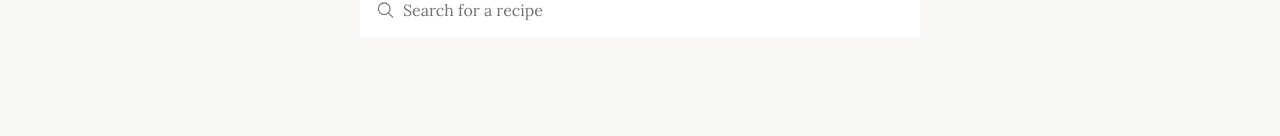
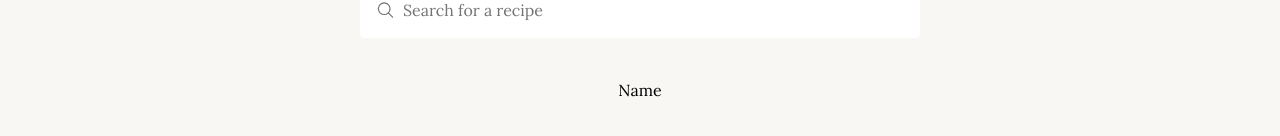
Before and after one commit to HossainRafi/Veggify, a React (Vite) app in the folder frontend/: page / in a window 1280 px wide. Shown: the part 382-518 px from the top of the page. Built offline with nearby package versions, Linux system fonts and the light colour scheme.

Commit message:
category list & item function

```diff
--- a/frontend/src/components/header/DesktopNav.jsx
+++ b/frontend/src/components/header/DesktopNav.jsx
@@ -11,15 +11,24 @@ export const DesktopNav = ({ menuItems, logo }) => {
       <ul className="flex gap-7">
         {menuItems?.map((menu, index) => (
           <li key={index}>
-            <Link to={menu} className="font-medium capitalize ">{menu} </Link>
+            <Link
+              to={menu}
+              className="font-medium capitalize "
+            >
+              {menu}{" "}
+            </Link>
           </li>
         ))}
       </ul>
 
       {/* login & signup button */}
       <ul className="flex items-center gap-4 font-medium">
-        <li className="text-secondary px-4 py-2 rounded border-2">Log In</li>
-        <li className="text-secondary px-4 py-2 rounded border-2">Sign up</li>
+        <li className="text-secondary px-4 py-2 rounded border-2 cursor-pointer">
+          Log In
+        </li>
+        <li className="text-secondary px-4 py-2 rounded border-2 cursor-pointer">
+          Sign up
+        </li>
       </ul>
     </div>
   );
--- /dev/null
+++ b/frontend/src/pages/category/CategoryWrapper.jsx
@@ -0,0 +1,27 @@
+import { Link } from "react-router-dom";
+
+function CategoryItem() {
+  return (
+    <div>
+      <Link to={"/"}>
+        <div>Name</div>
+      </Link>
+    </div>
+  );
+}
+
+function CategoryList() {
+  return (
+    <div className="flex flex-wrap justify-center items-center gap-8">
+      <CategoryItem />
+    </div>
+  );
+}
+
+export const CategoryWrapper = () => {
+  return (
+    <div>
+      <CategoryList />
+    </div>
+  );
+};
--- a/frontend/src/pages/home/Home.jsx
+++ b/frontend/src/pages/home/Home.jsx
@@ -1,4 +1,5 @@
 import { Hero } from "../../components/Hero";
+import { CategoryWrapper } from "../category/CategoryWrapper";
 
 const Home = () => {
   return (
@@ -6,6 +7,7 @@ const Home = () => {
       <div className="container mx-auto">
         <div className="flex flex-col justify-center items-center w-full py-20">
           <Hero />
+          <CategoryWrapper />
         </div>
       </div>
     </>
```
